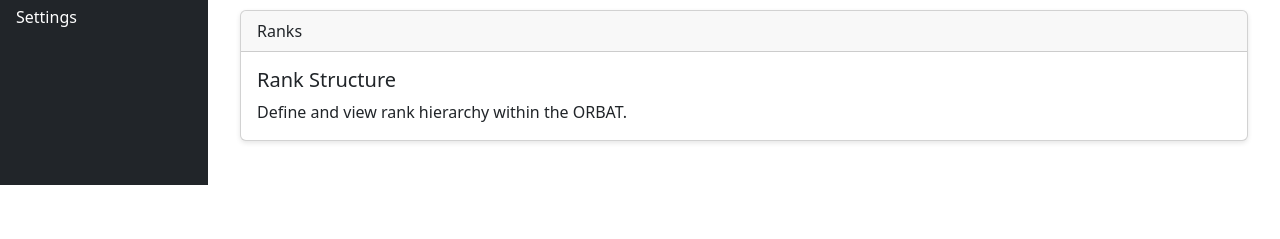
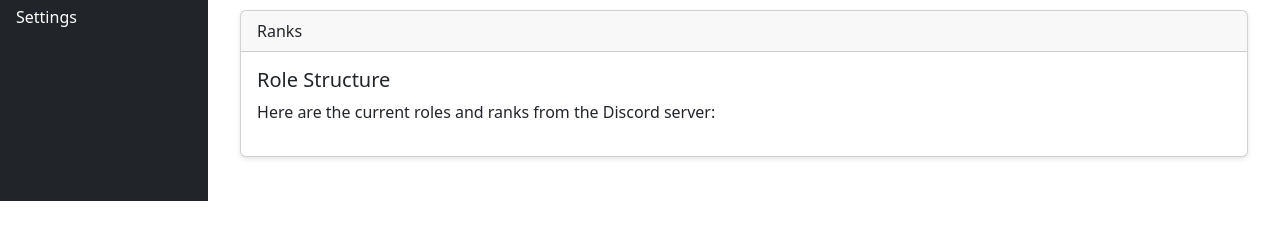
Before and after one commit to JstrR6/USM-Dashboard, a website: page public/index.html in a window 1280 px wide. Both pictures are taken after a click on the link "Ranks". Shown: the part 191-430 px from the top of the page. Drawn offline with nearby package versions, Linux system fonts and the light colour scheme; no server answers.

Commit message:
Update index.html

```diff
--- a/public/index.html
+++ b/public/index.html
@@ -71,12 +71,16 @@
           </div>
 
           <!-- Ranks Page -->
+          <!-- Ranks Page -->
 <div id="ranks" class="page" style="display:none;">
   <div class="card mb-4">
     <div class="card-header">Ranks</div>
     <div class="card-body">
-                <h5 class="card-title">Rank Structure</h5>
-                <p class="card-text">Define and view rank hierarchy within the ORBAT.</p>
+      <h5 class="card-title">Role Structure</h5>
+      <p class="card-text">Here are the current roles and ranks from the Discord server:</p>
+
+      <!-- Container for displaying the roles -->
+      <div id="roles-list"></div>
     </div>
   </div>
 </div>
```
Lines whose indentation alone changed are shown as unchanged.
